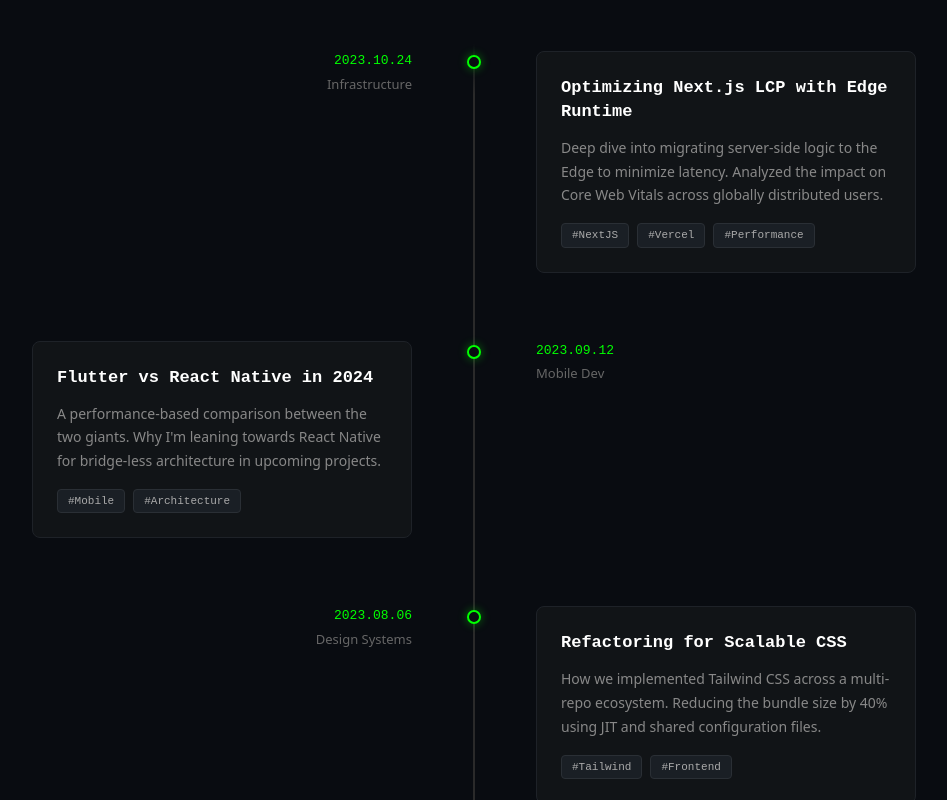
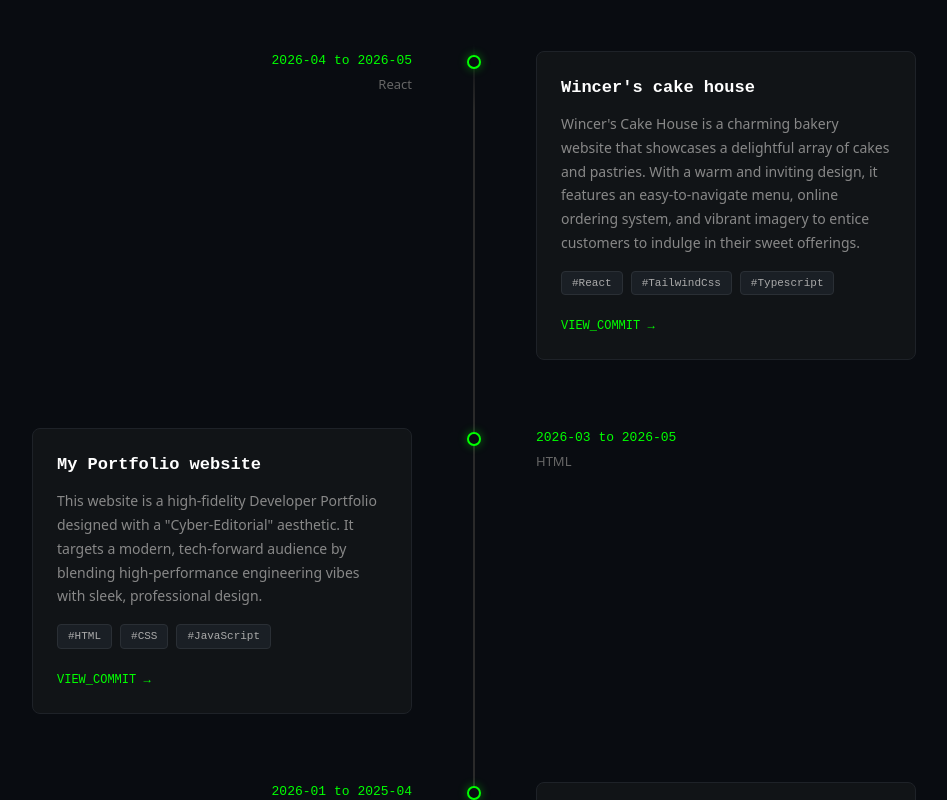
Before and after one commit to BmKaranja/Brian-Karanja, a React (Vite) app: page /WorkLog in a window 1280 px wide. Shown: the part 340-1140 px from the top of the page, without its empty margins (166-1113 px from the left). Built offline with nearby package versions, Linux system fonts and the light colour scheme.

Commit message:
Implemented timeline and grid cards for worklog by the help of useState() and added commits to logdata to be displayed

```diff
--- a/src/components/WorkLog.jsx
+++ b/src/components/WorkLog.jsx
@@ -1,78 +1,28 @@
-import React from 'react'
+import React, { useState } from 'react'
 import NavBar from './NavBar'
 import Footer from './Footer'
+import logdata from '../data/logdata.json'
 
-const logdata = [
-  {
-    pb_date: '2023.10.24',
-    category: 'Infrastructure',
-    title: 'Optimizing Next.js LCP with Edge Runtime',
-    description: "Deep dive into migrating server-side logic to the Edge to minimize latency. Analyzed the impact on Core Web Vitals across globally distributed users.",
-    tags: ['#NextJS', '#Vercel', '#Performance'],
-    side: 'right',
-  },
-  {
-    pb_date: '2023.09.12',
-    category: 'Mobile Dev',
-    title: 'Flutter vs React Native in 2024',
-    description: "A performance-based comparison between the two giants. Why I'm leaning towards React Native for bridge-less architecture in upcoming projects.",
-    tags: ['#Mobile', '#Architecture'],
-    side: 'left',
-  },
-  {
-    pb_date: '2023.08.06',
-    category: 'Design Systems',
-    title: 'Refactoring for Scalable CSS',
-    description: 'How we implemented Tailwind CSS across a multi-repo ecosystem. Reducing the bundle size by 40% using JIT and shared configuration files.',
-    tags: ['#Tailwind', '#Frontend'],
-    side: 'right',
-  },
-  {
-    pb_date: '2023.07.20',
-    category: 'New Tech',
-    title: 'Exploring Rust for Web Assembly',
-    description: 'First steps into high-performance web computation. Implementing a custom image filtering engine in Rust to run in the browser.',
-    tags: ['#WASM', '#Rust'],
-    side: 'left',
-  },
-]
-
-function TimelineEntry({ entry }) {
-  const isRight = entry.side === 'right'
+// ─── Tag Badge ────────────────────────────────────────────────────────────────
+function Tag({ label }) {
   return (
-    <div style={{
-      display: 'grid',
-      gridTemplateColumns: '1fr 60px 1fr',
-      alignItems: 'start',
+    <span style={{
+      background: '#1a1f25',
+      border: '1px solid #2a2f35',
+      color: '#aaa',
+      fontSize: '11px',
+      padding: '3px 10px',
+      borderRadius: '4px',
+      fontFamily: 'monospace',
     }}>
-      <div style={{ display: 'flex', justifyContent: 'flex-end', paddingRight: '32px', paddingTop: '8px' }}>
-        {!isRight ? <LogCard entry={entry} /> : <MetaLabel entry={entry} align="right" />}
-      </div>
-      <div style={{ display: 'flex', justifyContent: 'center', paddingTop: '12px', zIndex: 1 }}>
-        <div style={{
-          width: '14px', height: '14px', borderRadius: '50%',
-          border: '2px solid #00ff00', background: '#090C11',
-          boxShadow: '0 0 10px rgba(0,255,0,0.4)', flexShrink: 0,
-        }} />
-      </div>
-      <div style={{ paddingLeft: '32px', paddingTop: '8px' }}>
-        {isRight ? <LogCard entry={entry} /> : <MetaLabel entry={entry} align="left" />}
-      </div>
-    </div>
+      #{label}
+    </span>
   )
 }
 
-function MetaLabel({ entry, align }) {
-  return (
-    <div style={{ textAlign: align === 'right' ? 'right' : 'left' }}>
-      <p style={{ color: '#00ff00', fontFamily: 'monospace', fontSize: '13px', marginBottom: '4px' }}>{entry.pb_date}</p>
-      <p style={{ color: '#666', fontSize: '13px' }}>{entry.category}</p>
-    </div>
-  )
-}
-
+// ─── Timeline Card ────────────────────────────────────────────────────────────
 function LogCard({ entry }) {
-  const [hovered, setHovered] = React.useState(false)
+  const [hovered, setHovered] = useState(false)
   return (
     <div
       onMouseEnter={() => setHovered(true)}
@@ -88,24 +38,117 @@ function LogCard({ entry }) {
         boxShadow: hovered ? '0 0 20px rgba(0,255,0,0.08)' : 'none',
       }}
     >
-      <h2 style={{ fontFamily: 'monospace', fontSize: '17px', fontWeight: 600, color: '#fff', marginBottom: '12px', lineHeight: 1.4 }}>
-        {entry.title}
+      <h2 style={{
+        fontFamily: 'monospace', fontSize: '17px', fontWeight: 600,
+        color: '#fff', marginBottom: '12px', lineHeight: 1.4,
+      }}>
+        {entry.project}
       </h2>
-      <p style={{ color: '#888', fontSize: '14px', lineHeight: 1.7, marginBottom: '16px' }}>{entry.description}</p>
-      <div style={{ display: 'flex', gap: '8px', flexWrap: 'wrap' }}>
-        {entry.tags.map(tag => (
-          <span key={tag} style={{
-            background: '#1a1f25', border: '1px solid #2a2f35',
-            color: '#aaa', fontSize: '11px', padding: '3px 10px',
-            borderRadius: '4px', fontFamily: 'monospace',
-          }}>{tag}</span>
-        ))}
+      <p style={{ color: '#888', fontSize: '14px', lineHeight: 1.7, marginBottom: '16px' }}>
+        {entry.description}
+      </p>
+      <div style={{ display: 'flex', gap: '8px', flexWrap: 'wrap', marginBottom: '16px' }}>
+        {entry.tags.map(tag => <Tag key={tag} label={tag} />)}
+      </div>
+      <a
+        href={entry.link}
+        target='_blank'
+        rel='noopener noreferrer'
+        style={{
+          color: '#00ff00', fontSize: '12px', fontFamily: 'monospace',
+          display: 'inline-flex', alignItems: 'center', gap: '6px', textDecoration: 'none',
+        }}
+      >
+        VIEW_COMMIT →
+      </a>
+    </div>
+  )
+}
+
+// ─── Meta Label (date + first tag) ───────────────────────────────────────────
+function MetaLabel({ entry, align }) {
+  return (
+    <div style={{ textAlign: align === 'right' ? 'right' : 'left' }}>
+      <p style={{ color: '#00ff00', fontFamily: 'monospace', fontSize: '13px', marginBottom: '4px' }}>
+        {entry.date}
+      </p>
+      <p style={{ color: '#666', fontSize: '13px' }}>{entry.tags[0]}</p>
+    </div>
+  )
+}
+
+// ─── Single Timeline Row ──────────────────────────────────────────────────────
+function TimelineEntry({ entry, index }) {
+  const isRight = index % 2 === 0
+  return (
+    <div style={{ display: 'grid', gridTemplateColumns: '1fr 60px 1fr', alignItems: 'start' }}>
+      <div style={{ display: 'flex', justifyContent: 'flex-end', paddingRight: '32px', paddingTop: '8px' }}>
+        {!isRight ? <LogCard entry={entry} /> : <MetaLabel entry={entry} align='right' />}
+      </div>
+      <div style={{ display: 'flex', justifyContent: 'center', paddingTop: '12px', zIndex: 1 }}>
+        <div style={{
+          width: '14px', height: '14px', borderRadius: '50%',
+          border: '2px solid #00ff00', background: '#090C11',
+          boxShadow: '0 0 10px rgba(0,255,0,0.4)', flexShrink: 0,
+        }} />
+      </div>
+      <div style={{ paddingLeft: '32px', paddingTop: '8px' }}>
+        {isRight ? <LogCard entry={entry} /> : <MetaLabel entry={entry} align='left' />}
       </div>
     </div>
   )
 }
 
+// ─── Grid Card ────────────────────────────────────────────────────────────────
+function GridCard({ entry }) {
+  const [hovered, setHovered] = useState(false)
+  return (
+    <div
+      onMouseEnter={() => setHovered(true)}
+      onMouseLeave={() => setHovered(false)}
+      style={{
+        background: '#111417',
+        border: `1px solid ${hovered ? '#00ff0033' : '#1e2228'}`,
+        borderRadius: '10px',
+        padding: '28px',
+        display: 'flex',
+        flexDirection: 'column',
+        gap: '12px',
+        transition: 'all 400ms',
+        boxShadow: hovered ? '0 0 20px rgba(0,255,0,0.08)' : 'none',
+      }}
+    >
+      <p style={{ color: '#00ff00', fontFamily: 'monospace', fontSize: '12px' }}>{entry.date}</p>
+      <h2 style={{ fontFamily: 'monospace', fontSize: '16px', fontWeight: 600, color: '#fff', lineHeight: 1.4 }}>
+        {entry.project}
+      </h2>
+      <p style={{ color: '#888', fontSize: '13px', lineHeight: 1.7, flexGrow: 1 }}>
+        {entry.description}
+      </p>
+      <div style={{ display: 'flex', gap: '8px', flexWrap: 'wrap' }}>
+        {entry.tags.map(tag => <Tag key={tag} label={tag} />)}
+      </div>
+      <a
+        href={entry.link}
+        target='_blank'
+        rel='noopener noreferrer'
+        style={{
+          color: '#00ff00', fontSize: '12px', fontFamily: 'monospace',
+          display: 'inline-flex', alignItems: 'center', gap: '6px',
+          textDecoration: 'none', marginTop: '4px',
+        }}
+      >
+        VIEW_COMMIT →
+      </a>
+    </div>
+  )
+}
+
+// ─── Page ─────────────────────────────────────────────────────────────────────
 function WorkLog() {
+  const [showAll, setShowAll] = useState(false)
+  const timelineEntries = logdata.slice(0, 4)
+
   return (
     <div className='flex flex-col gap-10 overflow-hidden' style={{ background: 'var(--background-color)', minHeight: '100vh' }}>
       <NavBar />
@@ -117,39 +160,83 @@ function WorkLog() {
           display: 'inline-flex', alignItems: 'center', gap: '8px',
           border: '1px solid #333', borderRadius: '20px', padding: '4px 14px', marginBottom: '24px',
         }}>
-          <span style={{ width: '8px', height: '8px', borderRadius: '50%', background: '#00ff00', display: 'inline-block', boxShadow: '0 0 6px #00ff00' }} />
-          <span style={{ color: '#00ff00', fontSize: '11px', letterSpacing: '2px', fontFamily: 'monospace' }}>SYSTEM STATUS: ONLINE</span>
+          <span style={{
+            width: '8px', height: '8px', borderRadius: '50%',
+            background: '#00ff00', display: 'inline-block', boxShadow: '0 0 6px #00ff00',
+          }} />
+          <span style={{ color: '#00ff00', fontSize: '11px', letterSpacing: '2px', fontFamily: 'monospace' }}>
+            SYSTEM STATUS: ONLINE
+          </span>
         </div>
 
-        <h1 style={{ fontSize: 'clamp(52px, 8vw, 96px)', fontWeight: 700, lineHeight: 1, fontFamily: 'monospace', letterSpacing: '-2px', color: '#fff', marginBottom: '20px' }}>
+        <h1 style={{
+          fontSize: 'clamp(52px, 8vw, 96px)', fontWeight: 700, lineHeight: 1,
+          fontFamily: 'monospace', letterSpacing: '-2px', color: '#fff', marginBottom: '20px',
+        }}>
           Work<span style={{ color: '#00ff00' }}>Log_</span>
         </h1>
 
         <p style={{ color: '#888', maxWidth: '520px', fontSize: '15px', lineHeight: 1.7 }}>
-          A digital garden recording my technical journey, architectural decisions, and daily learnings in frontend and mobile engineering.
+          A digital garden recording my technical journey, architectural decisions,
+          and daily learnings in frontend and mobile engineering.
         </p>
       </section>
 
-      {/* Timeline */}
-      <section style={{ position: 'relative', padding: '0 5vw', marginTop: '20px', marginBottom: '60px' }}>
+      {/* Timeline View */}
+      {!showAll && (
+        <section style={{ position: 'relative', padding: '0 5vw', marginTop: '20px', marginBottom: '40px' }}>
           <div style={{
-          position: 'absolute', left: '50%', top: 0, bottom: 0,
-          width: '2px', background: 'linear-gradient(to bottom, transparent, #2a2a2a 5%, #2a2a2a 95%, transparent)',
+            position: 'absolute', left: '50%', top: 0, bottom: 0, width: '2px',
+            background: 'linear-gradient(to bottom, transparent, #2a2a2a 5%, #2a2a2a 95%, transparent)',
             transform: 'translateX(-50%)', zIndex: 0,
           }} />
           <div style={{ display: 'flex', flexDirection: 'column', gap: '60px' }}>
-          {logdata.map((entry, i) => <TimelineEntry key={i} entry={entry} />)}
+            {timelineEntries.map((entry, i) => (
+              <TimelineEntry key={entry.id} entry={entry} index={i} />
+            ))}
           </div>
         </section>
+      )}
 
-      {/* Load More */}
+      {/* Grid View */}
+      {showAll && (
+        <section style={{ padding: '0 5vw', marginBottom: '40px' }}>
+          <p style={{ color: '#555', fontFamily: 'monospace', fontSize: '12px', marginBottom: '24px', letterSpacing: '1px' }}>
+            ALL_COMMITS — {logdata.length} entries
+          </p>
+          <div style={{
+            display: 'grid',
+            gridTemplateColumns: 'repeat(auto-fill, minmax(300px, 1fr))',
+            gap: '24px',
+          }}>
+            {logdata.map(entry => (
+              <GridCard key={entry.id} entry={entry} />
+            ))}
+          </div>
+        </section>
+      )}
+
+      {/* Toggle Button */}
       <div style={{ display: 'flex', justifyContent: 'center', marginBottom: '60px' }}>
         <button
-          style={{ background: 'transparent', border: '1px solid #444', color: '#fff', padding: '14px 40px', fontFamily: 'monospace', fontSize: '13px', letterSpacing: '2px', cursor: 'pointer', borderRadius: '4px', transition: 'all 400ms' }}
-          onMouseEnter={e => { e.target.style.borderColor='#00ff00'; e.target.style.color='#00ff00'; e.target.style.boxShadow='0 0 16px rgba(0,255,0,0.15)' }}
-          onMouseLeave={e => { e.target.style.borderColor='#444'; e.target.style.color='#fff'; e.target.style.boxShadow='none' }}
+          onClick={() => setShowAll(prev => !prev)}
+          style={{
+            background: 'transparent', border: '1px solid #444', color: '#fff',
+            padding: '14px 40px', fontFamily: 'monospace', fontSize: '13px',
+            letterSpacing: '2px', cursor: 'pointer', borderRadius: '4px', transition: 'all 400ms',
+          }}
+          onMouseEnter={e => {
+            e.target.style.borderColor = '#00ff00'
+            e.target.style.color = '#00ff00'
+            e.target.style.boxShadow = '0 0 16px rgba(0,255,0,0.15)'
+          }}
+          onMouseLeave={e => {
+            e.target.style.borderColor = '#444'
+            e.target.style.color = '#fff'
+            e.target.style.boxShadow = 'none'
+          }}
         >
-          LOAD_ARCHIVED_LOGS()
+          {showAll ? 'SHOW_TIMELINE()' : 'LOAD_ARCHIVED_LOGS()'}
         </button>
       </div>
 
--- a/src/data/logdata.json
+++ b/src/data/logdata.json
@@ -1,8 +1,45 @@
-[{
-    "id":1,
-    "date":"2024-06-01",
-    "project":"project title",
-    "description":"description of the project",
-    "tags":["tag1", "tag2"],
-    "commit_link":"example.com/commit"
-}]
+[
+    {
+    "date":"2026-04 to 2026-05 ",
+    "project":"Wincer's cake house",
+    "description":"Wincer's Cake House is a charming bakery website that showcases a delightful array of cakes and pastries. With a warm and inviting design, it features an easy-to-navigate menu, online ordering system, and vibrant imagery to entice customers to indulge in their sweet offerings.",
+    "tags":["React", "TailwindCss", "Typescript"],
+    "link":"https://github.com/BmKaranja/Wincer_Project.git"
+},
+{
+    "date":"2026-03 to 2026-05 ",
+    "project":"My Portfolio website",
+    "description":"This website is a high-fidelity Developer Portfolio designed with a \"Cyber-Editorial\" aesthetic. It targets a modern, tech-forward audience by blending high-performance engineering vibes with sleek, professional design.",
+    "tags":["HTML", "CSS", "JavaScript"],
+    "link":"https://github.com/BmKaranja/Brian-Karanja.git"
+},
+{
+    "date":"2026-01 to 2025-04 ",
+    "project":"StayPay mobile app",
+    "description":"A sleek, high-contrast property management platform designed for the modern rental ecosystem. It bridges the gap between landlords and tenants.",
+    "tags":["Flutter", "Dart"],
+    "link":"https://github.com/BmKaranja/StayPay-1.git"
+},
+
+{
+    "date":"2025-10 to 2025-12 ",
+    "project":"HireNear",
+    "description":"HireNear is a job search platform designed to connect job seekers with local employment opportunities. It features a user-friendly interface, personalized job recommendations, and real-time updates on job listings in the user's vicinity.",
+    "tags":["React", "TailwindCss", "JavaScript", "API"],
+    "link":"https://github.com/BmKaranja/HireNear.git"
+},
+{
+    "date":"2025-09",
+    "project":"Tenga and Thrive website",
+    "description":"Tenga & Thrive is an e-commerce hub for intentional living, offering curated products across tech, fashion, and home designed with clarity, style, and purpose",
+    "tags":["HTML", "CSS", "JavaScript"],
+    "link":"https://github.com/BmKaranja/MY-SHOP.git"
+},
+    {
+    "date":"2025-01 to 2025-04 ",
+    "project":"OakWood Academy website",
+    "description":"Oakwood Academy is a fictional academic institution created as a project concept, featuring a welcoming digital platform for its 2025 academic year",
+    "tags":["HTML", "CSS"],
+    "link":"https://github.com/BmKaranja/Oakwood_web.git"
+}
+]
```
Also changed, not shown: src/components/WorkLogCard.jsx (+32 -12 lines). Lines whose indentation alone changed are shown as unchanged.
